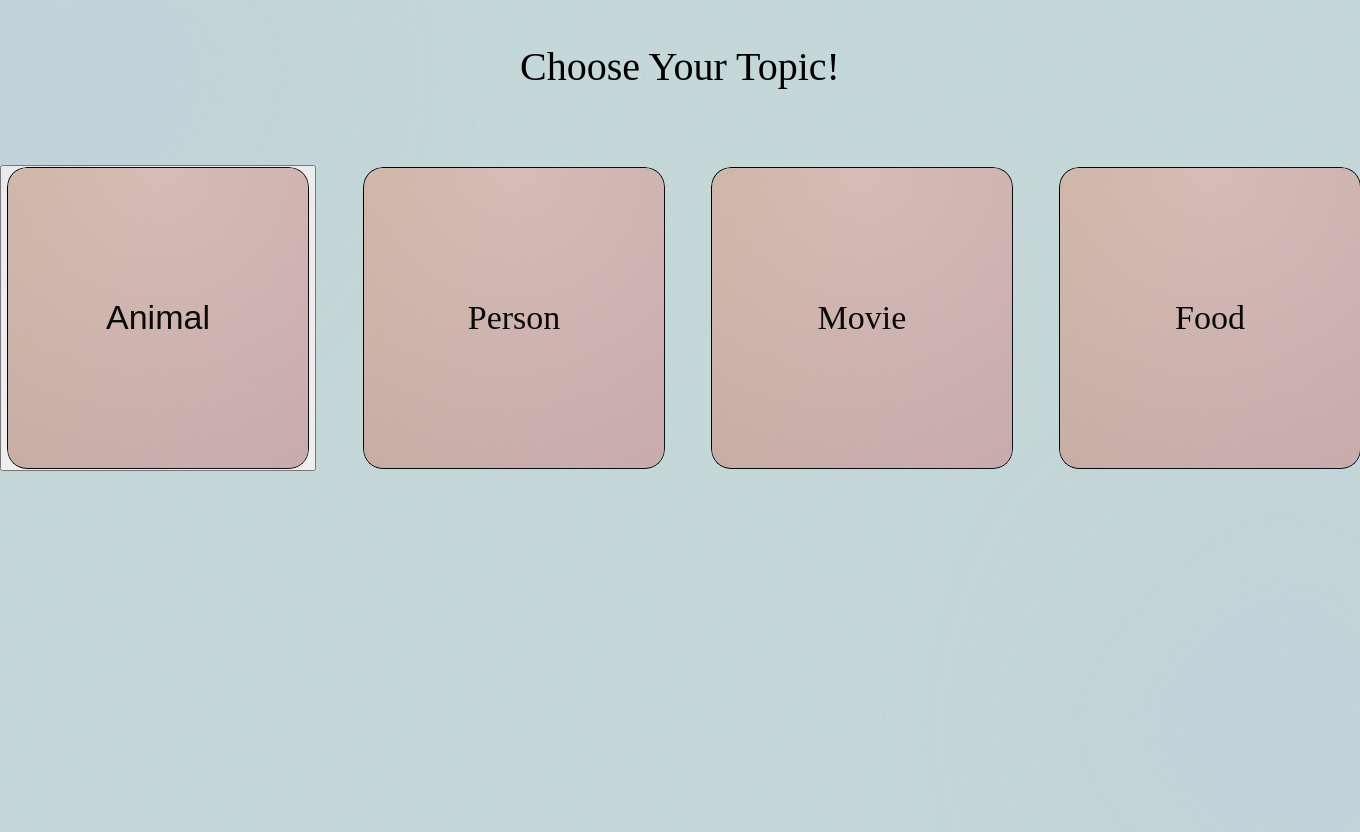
After one commit to parky0113/CITS3403, a Flask app: template chat/templates/category.html in a window 1360 px wide. The commit adds this page. Run offline with Flask 3, Linux system fonts and the light colour scheme; the template is opened without the code that fills it, so the values that code supplies are empty.

Commit message:
Add category html, css, and js.

```diff
--- /dev/null
+++ b/chat/static/category.css
@@ -0,0 +1,269 @@
+:root {
+    --bg: #C5D9D9;
+    --text: #000000;
+    --border-grd1: #000000;
+    --border-grd2: #111222;
+    --card-grd1: #D9BEA7;
+    --card-grd2: #D9B8B8;
+    --radial-center: rgba(173,155,255,0.3);
+    --radial-edge: rgba(11,12,22,0.3);
+    --shadow: rgba(173,155,255,0.5);
+  }
+
+
+  body {
+    height: 100vh;
+
+    display: flex;
+    flex-direction: column;
+    justify-content: flex-start;
+    align-items: center;
+    gap: 3em;
+
+    background-color: var(--bg);
+    font-family: "Recoleta";
+
+    margin: 1em;
+    box-sizing: border-box;
+
+    color: var(--text);
+    transition: all ease 0.3s;
+  }
+
+  h1 {
+    font-weight: normal;
+    font-size: 40px;
+    text-align: center;
+  }
+
+  h2 {
+    font-size: 34px;
+    font-weight: normal;
+  }
+
+  p {
+    font-size: 16px;
+  }
+
+
+  body::before,
+  body::after {
+    position: absolute;
+    left: 0;
+    top: 0;
+    content: '';
+    width: 100%;
+    height: 100%;
+    z-index: -1;
+    opacity: 10%;
+  }
+
+  body::before {
+    background: #0C101B;
+    filter: url(#noiseFilter);
+  }
+
+  .container {
+    display: flex;
+    flex-direction: column;
+    justify-content: center;
+    align-items: center;
+    gap: 3em;
+    width: 100%;
+    height: fit-content;
+  }
+
+  .row {
+    display: flex;
+    flex-direction: row;
+    align-items: center;
+    justify-content: center;
+    gap: 3em;
+  }
+
+  .card {
+    display: flex;
+    flex-direction: column;
+    align-items: center;
+    justify-content: center;
+    height: 300px;
+    width: 300px;
+    position: relative;
+    background: linear-gradient(135deg, var(--card-grd1), var(--card-grd2));
+    border-radius: 20px;
+    transition: all ease 0.3s;
+    filter: drop-shadow(0px 0px 0px rgb(173,155,255,0));
+    z-index: 1;
+  }
+
+  .card > p {
+    text-align: center;
+  }
+
+  .border {
+    position: absolute;
+    width: 100%;
+    height: 100%;
+    z-index: 2;
+    border-radius: 20px;
+    border: 1px solid transparent;
+    background: linear-gradient(135deg,var(--border-grd1),var(--border-grd2)) border-box;
+    -webkit-mask:
+       linear-gradient(#fff 0 0) padding-box,
+       linear-gradient(#fff 0 0);
+    -webkit-mask-composite: xor;
+            mask-composite: exclude;
+  }
+
+  .filter {
+    position: absolute;
+    width: 300px;
+    height: 300px;
+    z-index: 2;
+    background: #000;
+    filter: url(#noiseFilter2);
+    opacity: 16%;
+    clip-path: url(#rounded-clip);
+    mix-blend-mode: hard-light;
+    transition: all ease 0.3s;
+  }
+
+  .backdrop {
+    position: absolute;
+    width: 100%;
+    height: 100%;
+    background: radial-gradient(circle at top, var(--radial-center), var(--radial-edge)), linear-gradient(135deg, var(--card-grd1), var(--card-grd2));
+    z-index: -2;
+    border-radius: 20px;
+    opacity: 30%;
+    transition: all ease 0.3s;
+  }
+
+  .shadow {
+    position: absolute;
+    height: 100%;
+    width: 100%;
+    border-radius: 20px;
+    z-index: 1;
+    box-shadow: 0px 0px 0px 0px rgb(173,155,255,0);
+    transition: all ease 0.3s;
+  }
+
+
+  /* Hover */
+
+  .card:hover > .backdrop {
+    width: 340px;
+    height: 340px;
+    background: radial-gradient(circle at top, var(--radial-center), var(--radial-edge)), linear-gradient(135deg, var(--card-grd1), var(--card-grd2));
+    z-index: -2;
+    border-radius: 33px;
+    opacity: 30%;
+    transition: all ease 0.3s;
+  }
+
+  .card:hover {
+    background: radial-gradient(50% 90% at top, var(--radial-center), var(--radial-edge)), linear-gradient(135deg, var(--card-grd1), var(--card-grd2));
+    z-index: 3;
+    transition: all ease 0.3s;
+  }
+
+  .card:hover > .filter {
+    opacity: 22%;
+    transition: all ease 0.3s;
+    mix-blend-mode: hard-light;
+  }
+
+  .card:hover > .shadow {
+    box-shadow: 0px 4px 80px 10px rgb(173,155,255,0.4);
+    z-index: 1;
+    transition: all ease 0.3s;
+  }
+
+
+  /* Screen */
+
+  @media only screen and (max-width: 900px) {
+    .row {
+      flex-direction: column;
+    }
+  }
+
+
+  /* Background effects */
+
+  .circle {
+    height: 150px;
+    width: 150px;
+    position: absolute;
+    background-color: #AD9BFF;
+    filter: blur(150px);
+    border-radius: 100px;
+  }
+
+  .one {
+    left: 0;
+    top: 0;
+  }
+
+  .two {
+    bottom: 0;
+    right: 0;
+  }
+
+
+
+
+  /* Button */
+
+  .button {
+    height: 70px !important;
+    width: 230px !important;
+
+
+  }
+
+  .filter2 {
+    position: absolute;
+
+    width: 230px;
+    height: 70px;
+    z-index: 2;
+    background: #000;
+    filter: url(#noiseFilter3);
+    opacity: 16%;
+    clip-path: url(#rounded-clip2);
+    mix-blend-mode: hard-light;
+    transition: all ease 0.3s;
+  }
+
+  a {
+    text-decoration: none;
+    color: inherit;
+    font-size: 24px;
+    height: 70px;
+    align-items: center;
+    display: flex;
+    z-index: 5;
+  }
+
+  .backdrop2 {
+    position: absolute;
+    width: 230px;
+    height: 70px;
+    background: radial-gradient(circle at top, var(--radial-center), var(--radial-edge)), linear-gradient(135deg, var(--card-grd1), var(--card-grd2));
+    z-index: -2;
+    border-radius: 20px;
+    opacity: 20%;
+    transition: all ease 0.3s;
+  }
+
+  .card:hover > .backdrop2 {
+    width: 260px;
+    height: 100px;
+    background: radial-gradient(circle at top, var(--radial-center), var(--radial-edge)), linear-gradient(135deg, var(--card-grd1), var(--card-grd2));
+    z-index: -2;
+    border-radius: 33px;
+    opacity: 20%;
+    transition: all ease 0.3s;
+  }
--- a/chat/templates/base.html
+++ b/chat/templates/base.html
@@ -8,7 +8,7 @@
     <link rel="stylesheet" href="{{ url_for('static', filename='bootstrap.min.css') }}">
     <!-- pybo CSS -->
     <link rel="stylesheet" href="{{ url_for('static', filename='style.css') }}">
-    <title>Hello, pybo!</title>
+    <title>Hello, Ditto!</title>
 </head>
 <body>
 {% include "navbar.html" %}
--- /dev/null
+++ b/chat/templates/category.html
@@ -0,0 +1,85 @@
+<!DOCTYPE html>
+<html>
+  <title>Hello, Ditto!</title>
+<head>
+    <link rel="stylesheet" href="{{ url_for('static', filename='category.css') }}" type="text/css">
+</head>
+<h1>Choose Your Topic!</h1>
+
+
+
+<div class="container">
+  <div class="row">
+    <form action="http://localhost:5000/game" method="POST">
+      <button name="name" type="submit" value="Animal">
+        <div class="card">
+          <div class="border"></div>
+          <div class="filter"></div>
+          <h2>Animal</h2>
+          <div class="shadow"></div>
+          <div class="backdrop"></div>
+        </div>
+      </button>
+    </form>
+
+    <div class="card">
+      <div class="border"></div>
+      <div class="filter"></div>
+      <h2>Person</h2>
+      <div class="shadow"></div>
+      <div class="backdrop"></div>
+    </div>
+
+   <div class="card">
+     <div class="border"></div>
+     <div class="filter"></div>
+    <h2>Movie</h2>
+     <div class="shadow"></div>
+     <div class="backdrop"></div>
+  </div>
+
+  <div class="card">
+    <div class="border"></div>
+    <div class="filter"></div>
+    <h2>Food</h2>
+    <div class="shadow"></div>
+    <div class="backdrop"></div>
+  </div>
+ </div>
+</div>
+
+<div class="circle one"></div>
+<div class="circle two"></div>
+
+<svg>
+  <filter id='noiseFilter'>
+    <feTurbulence
+      type='fractalNoise'
+      baseFrequency='0.6'
+      stitchTiles='stitch'/>
+  </filter>
+</svg>
+
+<svg>
+  <filter id='noiseFilter2'>
+    <feTurbulence
+      type='fractalNoise'
+      baseFrequency='0.6'
+      stitchTiles='stitch'/>
+  </filter>
+  <clipPath id="rounded-clip">
+        <rect x="0" y="0" width="300" height="300" rx="20" ry="20"/>
+  </clipPath>
+</svg>
+
+<svg>
+  <filter id='noiseFilter3'>
+    <feTurbulence
+      type='fractalNoise'
+      baseFrequency='0.6'
+      stitchTiles='stitch'/>
+  </filter>
+  <clipPath id="rounded-clip2">
+        <rect x="0" y="0" width="230" height="70" rx="20" ry="20"/>
+  </clipPath>
+</svg>
--- a/chat/templates/index.html
+++ b/chat/templates/index.html
@@ -9,7 +9,7 @@
   <h1>Welcome to Quiz!</h1>
   <p>Go to Page
   </p>
-  <button onclick="window.location.href = '/game';">Game Start!</button>
+  <button onclick="window.location.href = '/topic';">Game Start!</button>
   <button onclick="window.location.href = '/list/';">Chatting Lists</button>
 </body>
 
```
Also changed, not shown: chat/static/chatgpt.js (added, +91 -0 lines), chat/templates/gamechat.html (+8 -28 lines), chat/views/main_views.py (+10 -3 lines), chat/static/quokka.png (added), chat/static/user.png (added).
